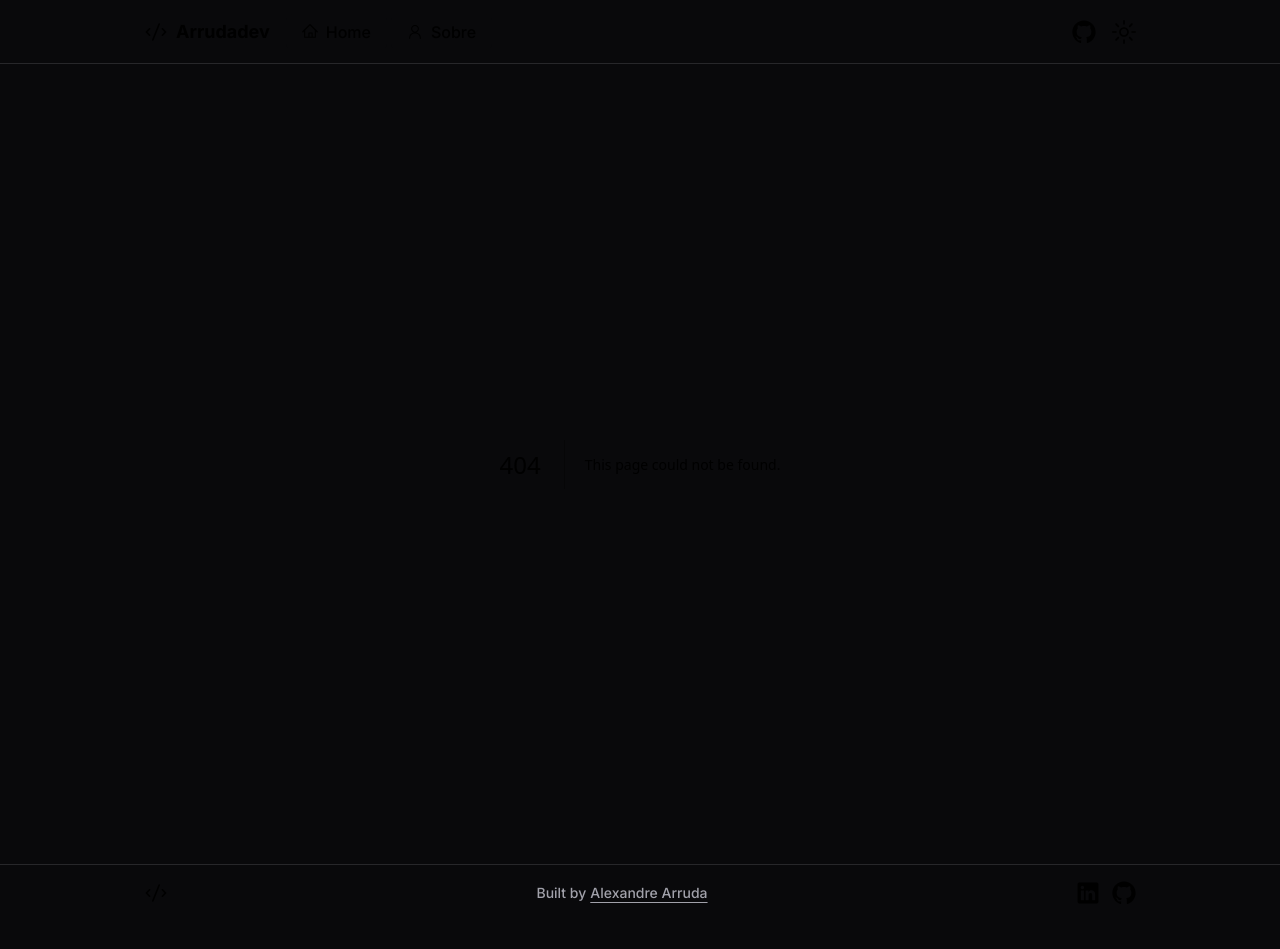
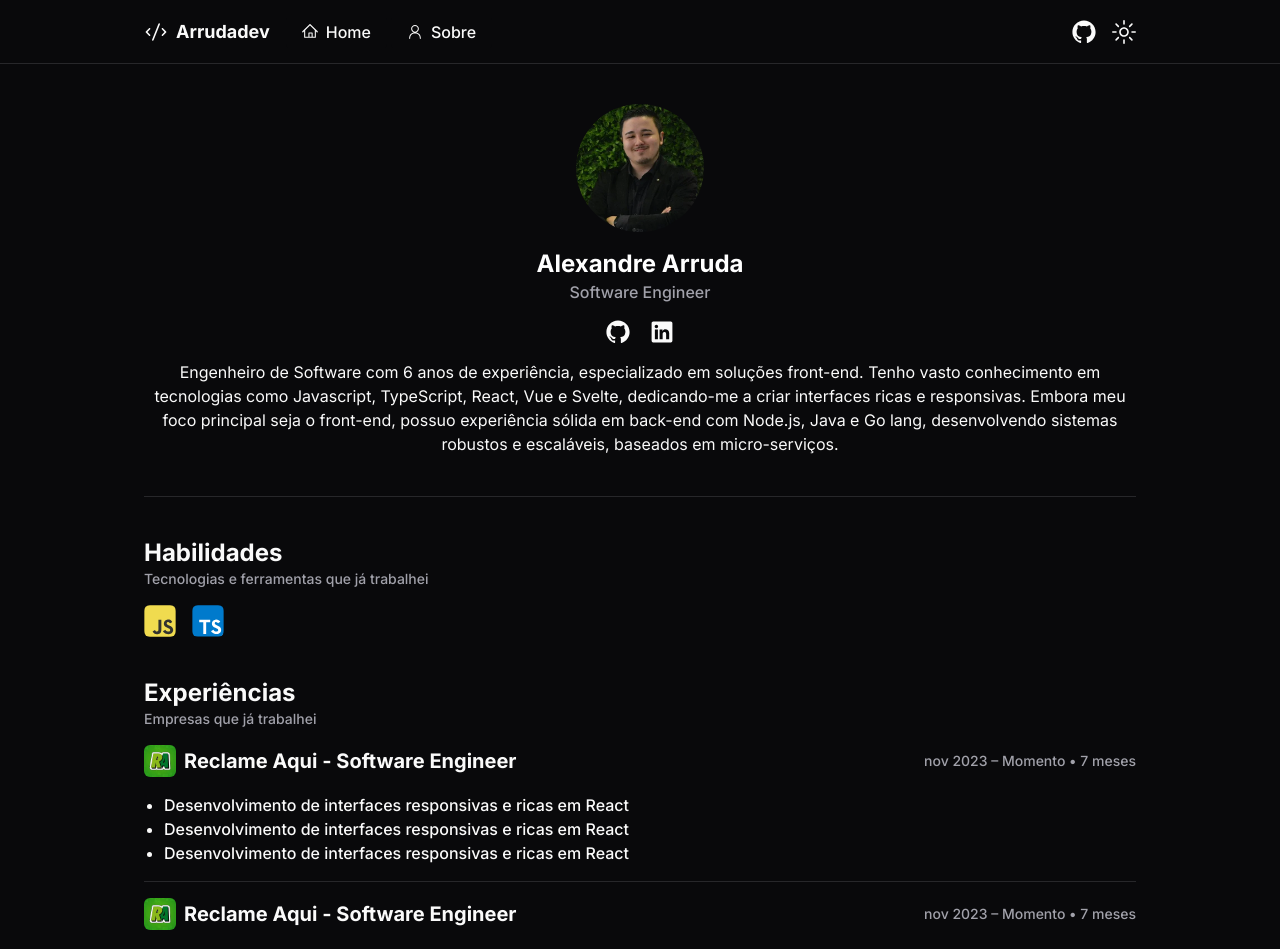
Before and after one commit to arrudadev/arrudadev-blog, a Next.js app: page /about in a window 1280 px wide. Before the commit this address had no page. Shown: the top 949 px of the page. Before the commit the page ends 921 px from the top, so only its background shows below. Built offline with nearby package versions, Linux system fonts and the light colour scheme.

Commit message:
add About page

```diff
--- /dev/null
+++ b/src/app/about/page.tsx
@@ -0,0 +1,150 @@
+import { DevIcon } from '@/components/icons/DevIcon'
+import { Icon } from '@/components/icons/Icon'
+import { Separator } from '@/components/ui/separator'
+import Image from 'next/image'
+import Link from 'next/link'
+
+export default function About() {
+  return (
+    <section className="max-w-screen-lg py-10 container flex items-start flex-col">
+      <div className="flex items-center justify-center flex-col w-full">
+        <Image
+          src="/alexandre-arruda.webp"
+          width={128}
+          height={128}
+          alt="Foto de Alexandre Arruda"
+          className="rounded-full"
+        />
+
+        <h1 className="text-lg md:text-2xl font-bold text-zinc-900 dark:text-white sm:text-3xl mt-4">
+          Alexandre Arruda
+        </h1>
+
+        <span className="font-medium text-muted-foreground">
+          Software Engineer
+        </span>
+
+        <div className="flex space-x-5 pt-4">
+          <Link href="https://github.com/arrudadev" target="_blank">
+            <Icon icon="GitHubLogoIcon" />
+          </Link>
+
+          <Link href="https://www.linkedin.com/in/arrudadev/" target="_blank">
+            <Icon icon="LinkedInLogoIcon" />
+          </Link>
+        </div>
+      </div>
+
+      <p className="text-center mt-4">
+        Engenheiro de Software com 6 anos de experiência, especializado em
+        soluções front-end. Tenho vasto conhecimento em tecnologias como
+        Javascript, TypeScript, React, Vue e Svelte, dedicando-me a criar
+        interfaces ricas e responsivas. Embora meu foco principal seja o
+        front-end, possuo experiência sólida em back-end com Node.js, Java e Go
+        lang, desenvolvendo sistemas robustos e escaláveis, baseados em
+        micro-serviços.
+      </p>
+
+      <Separator className="mt-10" />
+
+      <div className="flex flex-col mt-10">
+        <h3 className="font-bold text-2xl">Habilidades</h3>
+        <span className="font-medium text-sm text-muted-foreground">
+          Tecnologias e ferramentas que já trabalhei
+        </span>
+
+        <div className="flex gap-4 flex-wrap mt-4">
+          <DevIcon icon="JavascriptIcon" />
+          <DevIcon icon="TypescriptIcon" />
+        </div>
+      </div>
+
+      <div className="flex flex-col mt-10 w-full">
+        <h3 className="font-bold text-2xl">Experiências</h3>
+        <span className="font-medium text-sm text-muted-foreground">
+          Empresas que já trabalhei
+        </span>
+
+        <div className="flex flex-col gap-4 mt-4">
+          <div className="flex flex-col">
+            <div className="flex items-center justify-between">
+              <Link
+                href="https://www.reclameaqui.com.br/"
+                target="_blank"
+                className="flex items-center gap-2"
+              >
+                <Image
+                  src="/reclame-aqui-logo.webp"
+                  width={32}
+                  height={32}
+                  alt="Logo do Reclame Aqui"
+                  className="rounded-md"
+                />
+
+                <span className="font-bold text-xl">
+                  Reclame Aqui - Software Engineer
+                </span>
+              </Link>
+
+              <span className="font-medium text-muted-foreground text-sm">
+                nov 2023 – Momento • 7 meses
+              </span>
+            </div>
+
+            <ul className="list-disc pl-5 mt-4">
+              <li className="font-medium text-base">
+                Desenvolvimento de interfaces responsivas e ricas em React
+              </li>
+              <li className="font-medium text-base">
+                Desenvolvimento de interfaces responsivas e ricas em React
+              </li>
+              <li className="font-medium text-base">
+                Desenvolvimento de interfaces responsivas e ricas em React
+              </li>
+            </ul>
+          </div>
+
+          <Separator />
+
+          <div className="flex flex-col">
+            <div className="flex items-center justify-between">
+              <Link
+                href="https://www.reclameaqui.com.br/"
+                target="_blank"
+                className="flex items-center gap-2"
+              >
+                <Image
+                  src="/reclame-aqui-logo.webp"
+                  width={32}
+                  height={32}
+                  alt="Logo do Reclame Aqui"
+                  className="rounded-md"
+                />
+
+                <span className="font-bold text-xl">
+                  Reclame Aqui - Software Engineer
+                </span>
+              </Link>
+
+              <span className="font-medium text-muted-foreground text-sm">
+                nov 2023 – Momento • 7 meses
+              </span>
+            </div>
+
+            <ul className="list-disc pl-5 mt-4">
+              <li className="font-medium text-base">
+                Desenvolvimento de interfaces responsivas e ricas em React
+              </li>
+              <li className="font-medium text-base">
+                Desenvolvimento de interfaces responsivas e ricas em React
+              </li>
+              <li className="font-medium text-base">
+                Desenvolvimento de interfaces responsivas e ricas em React
+              </li>
+            </ul>
+          </div>
+        </div>
+      </div>
+    </section>
+  )
+}
--- a/src/components/header/MenuLink.tsx
+++ b/src/components/header/MenuLink.tsx
@@ -8,10 +8,10 @@ import { Icon } from '../icons/Icon'
 
 type MenuLinkProps = MenuItem
 
-export const MenuLink = ({ icon, label }: MenuLinkProps) => {
+export const MenuLink = ({ href, icon, label }: MenuLinkProps) => {
   return (
     <Link
-      href="/"
+      href={href}
       className={cn('flex items-center gap-2', navigationMenuTriggerStyle())}
     >
       <Icon icon={icon} className="h-4 w-4" />
--- a/src/components/header/NavigationMenuDesktop.tsx
+++ b/src/components/header/NavigationMenuDesktop.tsx
@@ -14,7 +14,7 @@ export const NavigationMenuDesktop = () => {
       <NavigationMenuList>
         {menuItems.map((item) => (
           <NavigationMenuItem key={item.label}>
-            <MenuLink icon={item.icon} label={item.label} />
+            <MenuLink href={item.href} icon={item.icon} label={item.label} />
           </NavigationMenuItem>
         ))}
       </NavigationMenuList>
--- a/src/components/header/NavigationMenuMobile.tsx
+++ b/src/components/header/NavigationMenuMobile.tsx
@@ -23,7 +23,12 @@ export const NavigationMenuMobile = () => {
 
         <nav className="flex flex-col gap-2">
           {menuItems.map((item) => (
-            <MenuLink key={item.label} icon={item.icon} label={item.label} />
+            <MenuLink
+              key={item.label}
+              href={item.href}
+              icon={item.icon}
+              label={item.label}
+            />
           ))}
         </nav>
       </SheetContent>
--- a/src/components/header/menu-items.ts
+++ b/src/components/header/menu-items.ts
@@ -3,15 +3,18 @@ import * as RadixIcons from '@radix-ui/react-icons'
 export type MenuItem = {
   icon: keyof typeof RadixIcons
   label: string
+  href: string
 }
 
 export const menuItems: MenuItem[] = [
   {
     icon: 'HomeIcon',
     label: 'Home',
+    href: '/',
   },
   {
     icon: 'PersonIcon',
     label: 'Sobre',
+    href: '/about',
   },
 ]
--- /dev/null
+++ b/src/components/icons/DevIcon.tsx
@@ -0,0 +1,12 @@
+import { cn } from '@/lib/utils'
+import * as DevIcons from './devicons'
+
+type DevIconProps = {
+  icon: keyof typeof DevIcons
+  className?: string
+}
+
+export const DevIcon = ({ icon, className }: DevIconProps) => {
+  const DevIconComponent = DevIcons[icon]
+  return <DevIconComponent className={cn('h-8 w-8 rounded-md', className)} />
+}
--- /dev/null
+++ b/src/components/icons/devicons/JavascriptIcon.tsx
@@ -0,0 +1,13 @@
+import { DevIconsProps } from '.'
+
+export const JavascriptIcon = ({ className = '' }: DevIconsProps) => {
+  return (
+    <svg viewBox="0 0 128 128" className={className}>
+      <path fill="#F0DB4F" d="M1.408 1.408h125.184v125.185H1.408z"></path>
+      <path
+        fill="#323330"
+        d="M116.347 96.736c-.917-5.711-4.641-10.508-15.672-14.981-3.832-1.761-8.104-3.022-9.377-5.926-.452-1.69-.512-2.642-.226-3.665.821-3.32 4.784-4.355 7.925-3.403 2.023.678 3.938 2.237 5.093 4.724 5.402-3.498 5.391-3.475 9.163-5.879-1.381-2.141-2.118-3.129-3.022-4.045-3.249-3.629-7.676-5.498-14.756-5.355l-3.688.477c-3.534.893-6.902 2.748-8.877 5.235-5.926 6.724-4.236 18.492 2.975 23.335 7.104 5.332 17.54 6.545 18.873 11.531 1.297 6.104-4.486 8.08-10.234 7.378-4.236-.881-6.592-3.034-9.139-6.949-4.688 2.713-4.688 2.713-9.508 5.485 1.143 2.499 2.344 3.63 4.26 5.795 9.068 9.198 31.76 8.746 35.83-5.176.165-.478 1.261-3.666.38-8.581zM69.462 58.943H57.753l-.048 30.272c0 6.438.333 12.34-.714 14.149-1.713 3.558-6.152 3.117-8.175 2.427-2.059-1.012-3.106-2.451-4.319-4.485-.333-.584-.583-1.036-.667-1.071l-9.52 5.83c1.583 3.249 3.915 6.069 6.902 7.901 4.462 2.678 10.459 3.499 16.731 2.059 4.082-1.189 7.604-3.652 9.448-7.401 2.666-4.915 2.094-10.864 2.07-17.444.06-10.735.001-21.468.001-32.237z"
+      ></path>
+    </svg>
+  )
+}
--- /dev/null
+++ b/src/components/icons/devicons/TypescriptIcon.tsx
@@ -0,0 +1,14 @@
+import { DevIconsProps } from '.'
+
+export const TypescriptIcon = ({ className = '' }: DevIconsProps) => {
+  return (
+    <svg viewBox="0 0 128 128" className={className}>
+      <path fill="#fff" d="M22.67 47h99.67v73.67H22.67z"></path>
+      <path
+        data-name="original"
+        fill="#007acc"
+        d="M1.5 63.91v62.5h125v-125H1.5zm100.73-5a15.56 15.56 0 017.82 4.5 20.58 20.58 0 013 4c0 .16-5.4 3.81-8.69 5.85-.12.08-.6-.44-1.13-1.23a7.09 7.09 0 00-5.87-3.53c-3.79-.26-6.23 1.73-6.21 5a4.58 4.58 0 00.54 2.34c.83 1.73 2.38 2.76 7.24 4.86 8.95 3.85 12.78 6.39 15.16 10 2.66 4 3.25 10.46 1.45 15.24-2 5.2-6.9 8.73-13.83 9.9a38.32 38.32 0 01-9.52-.1 23 23 0 01-12.72-6.63c-1.15-1.27-3.39-4.58-3.25-4.82a9.34 9.34 0 011.15-.73L82 101l3.59-2.08.75 1.11a16.78 16.78 0 004.74 4.54c4 2.1 9.46 1.81 12.16-.62a5.43 5.43 0 00.69-6.92c-1-1.39-3-2.56-8.59-5-6.45-2.78-9.23-4.5-11.77-7.24a16.48 16.48 0 01-3.43-6.25 25 25 0 01-.22-8c1.33-6.23 6-10.58 12.82-11.87a31.66 31.66 0 019.49.26zm-29.34 5.24v5.12H56.66v46.23H45.15V69.26H28.88v-5a49.19 49.19 0 01.12-5.17C29.08 59 39 59 51 59h21.83z"
+      ></path>
+    </svg>
+  )
+}
--- /dev/null
+++ b/src/components/icons/devicons/index.tsx
@@ -0,0 +1,6 @@
+export type DevIconsProps = {
+  className?: string
+}
+
+export { JavascriptIcon } from './JavascriptIcon'
+export { TypescriptIcon } from './TypescriptIcon'
```
